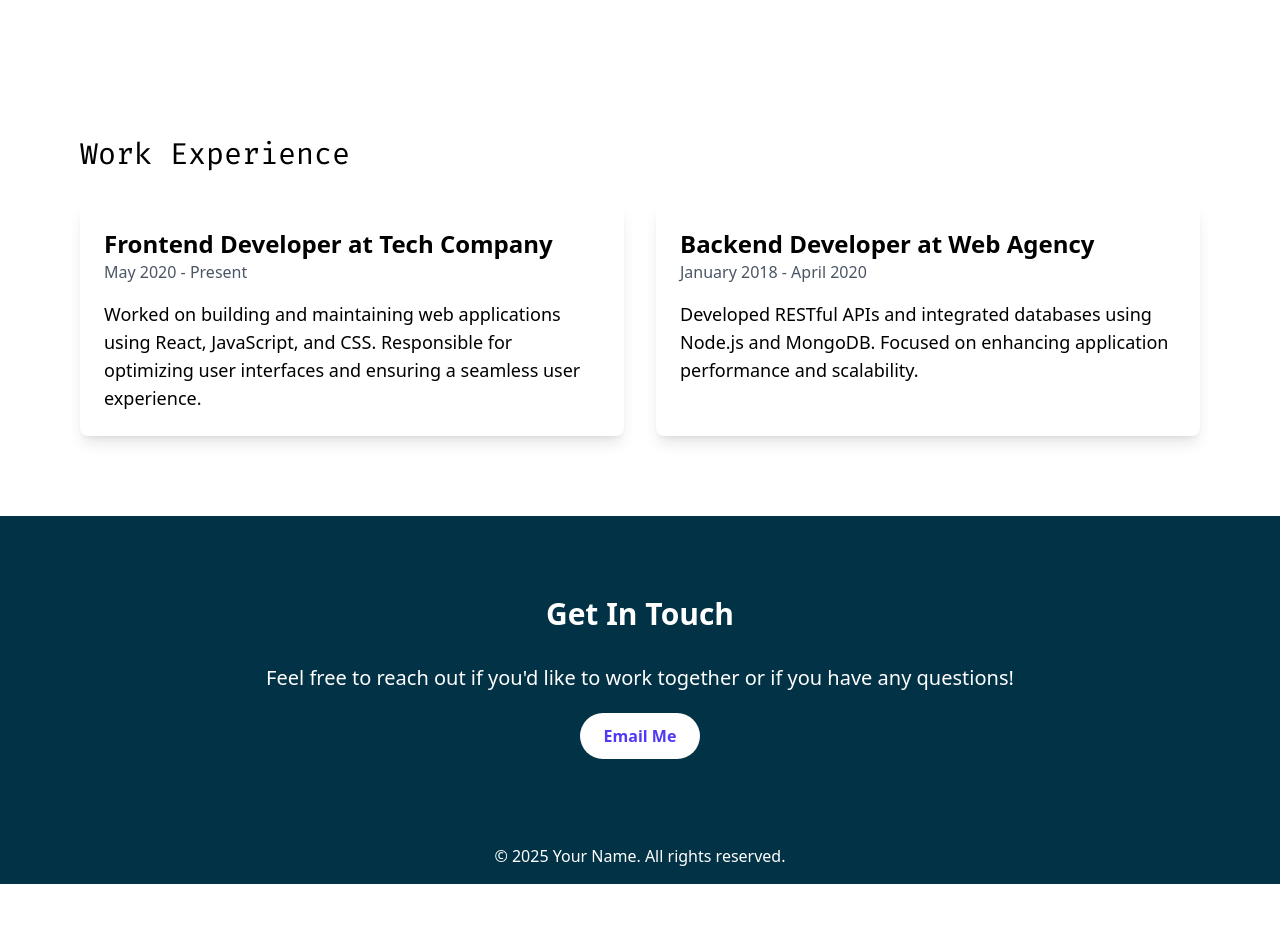
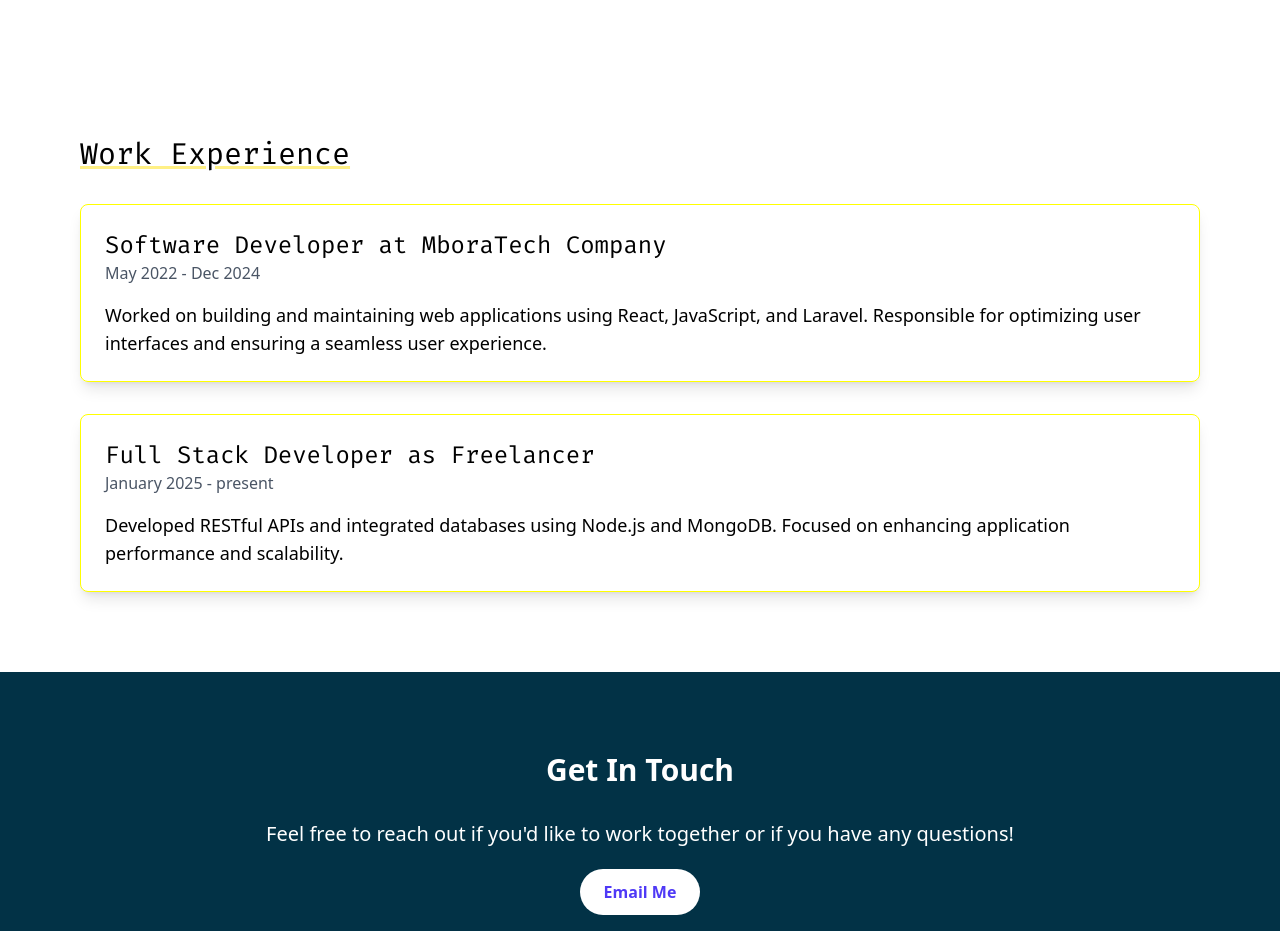
Before and after one commit to NueL72/portfolio2, a website: page index.html in a window 1280 px wide. Shown: the part 1240-2171 px from the top of the page. Before the commit the page ends 2124 px from the top, so only its background shows below. Drawn offline with nearby package versions, Linux system fonts and the light colour scheme; a web font is replaced by a local one.

Commit message:
experience done

```diff
--- a/index.html
+++ b/index.html
@@ -249,25 +249,28 @@
     <!-- Experience Section -->
     <section id="experience" class="py-20">
       <div class="max-w-6xl mx-auto px-4">
-        <h3 class="text-3xl font-[fira_code] mb-8">Work Experience</h3>
+        <h3 class="text-3xl font-[fira_code] mb-8">
+          <span class="underline decoration-yellow-200">Work Experience</span>
+        </h3>
         <!-- <div class="space-y-8"> -->
-          <div class="gap-8 grid md:grid-cols-2">
-            <div class="bg-white shadow-lg rounded-lg p-6">
-              <h4 class="text-2xl font-semibold">
-                Frontend Developer at Tech Company
+          <!-- <div class="gap-8 grid md:grid-cols-2"> -->
+            <div class="space-y-8">
+            <div class="bg-transparent shadow-lg rounded-lg p-6" style="border:1px solid yellow">
+              <h4 class="text-2xl font-[fira_code]">
+                Software Developer at MboraTech Company
               </h4>
-              <p class="text-gray-600">May 2020 - Present</p>
+              <p class="text-gray-600">May 2022 - Dec 2024</p>
               <p class="mt-4 text-lg">
                 Worked on building and maintaining web applications using React,
-                JavaScript, and CSS. Responsible for optimizing user interfaces
+                JavaScript, and Laravel. Responsible for optimizing user interfaces
                 and ensuring a seamless user experience.
               </p>
             </div>
-            <div class="bg-white shadow-lg rounded-lg p-6">
-              <h4 class="text-2xl font-semibold">
-                Backend Developer at Web Agency
+            <div class="bg-white shadow-lg rounded-lg p-6" style="border:1px solid yellow">
+              <h4 class="text-2xl font-[fira_code]">
+                Full Stack Developer as Freelancer
               </h4>
-              <p class="text-gray-600">January 2018 - April 2020</p>
+              <p class="text-gray-600">January 2025 - present</p>
               <p class="mt-4 text-lg">
                 Developed RESTful APIs and integrated databases using Node.js and
                 MongoDB. Focused on enhancing application performance and
```
